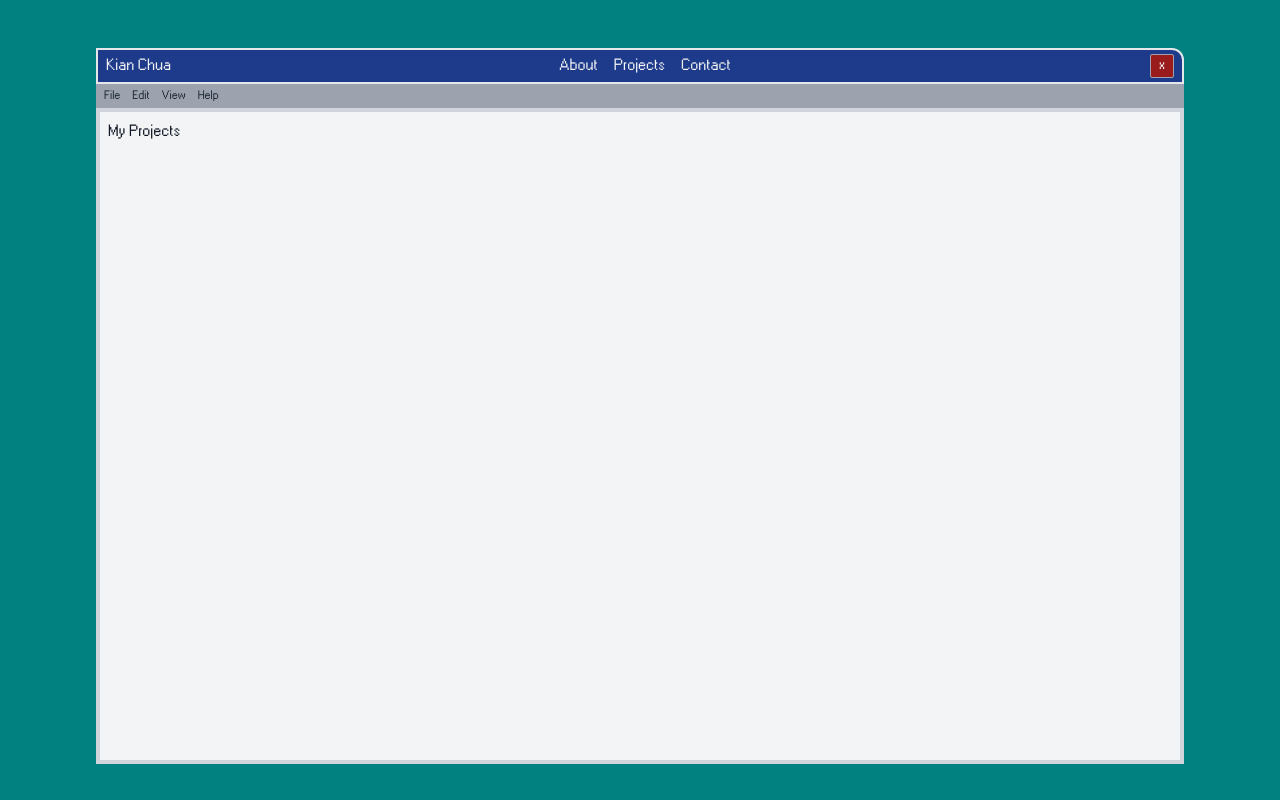
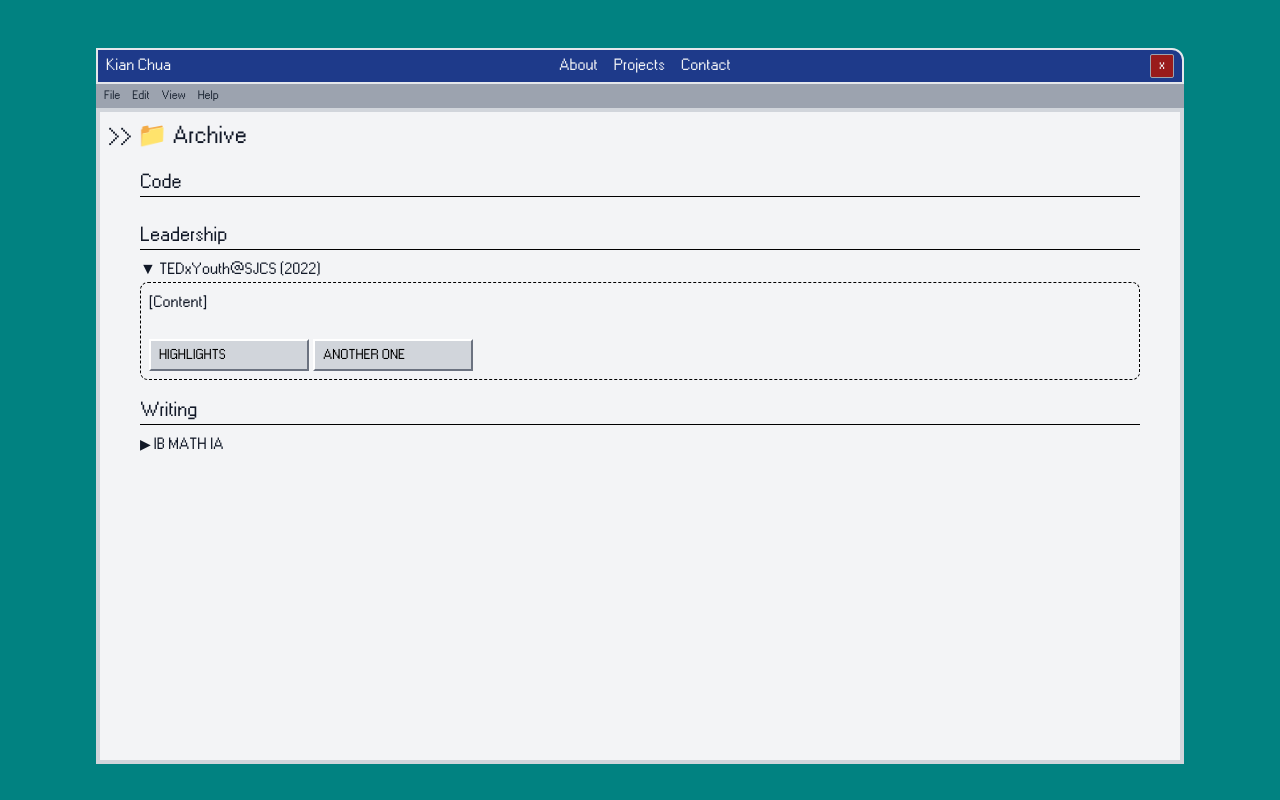
Before and after one commit to kodename-kian/portfolio, a Next.js app: page /projects in a window 1280 px wide. Built offline with nearby package versions, Linux system fonts and the light colour scheme.

Commit message:
project skeleton + content component

```diff
--- a/src/app/projects/page.tsx
+++ b/src/app/projects/page.tsx
@@ -1,12 +1,23 @@
 import React from "react";
 import Body from "@/components/Body";
-import Chunk from "@/components/Chunk";
+import Project from "@/components/Project";
 
 export default function Home() {
     return (
       <Body>
-        <div>
-          My Projects
+        <div className="overflow-y-auto">
+          <span className="text-2xl"> &gt;&gt; 📁 Archive </span>
+          <div className="h-full flex flex-col items-left ml-4 mr-4 p-4">
+            <span className="w-full text-xl      mb-2 border-b border-black"> Code </span>
+            <span className="w-full text-xl mt-4 mb-2 border-b border-black"> Leadership </span>
+              <Project title="TEDxYouth@SJCS" year="2022" open={true} links={[{platform: "HIGHLIGHTS", url:"https://www.youtube.com/watch?v=cwNiavtLFlw", icon:"pi pi-youtube"},
+                                                                              {platform: "ANOTHER ONE", url:"", icon:"pi pi-youtube"}
+              ]}>
+                [Content]
+              </Project>
+            <span className="w-full text-xl mt-4 mb-2 border-b border-black"> Writing  </span>
+              <Project title="IB MATH IA" />
+          </div>
         </div>
       </Body>
     );
--- /dev/null
+++ b/src/components/Project.tsx
@@ -0,0 +1,53 @@
+'use client';
+
+import React from 'react';
+import { useState, PropsWithChildren } from 'react';
+
+interface ProjectLinks {
+    platform: string,
+    url: string,
+    icon: string,
+}
+
+interface ProjectProps {
+    title: string,
+    year?: string,
+    open?: boolean,
+    links?: Array<ProjectLinks>,
+}
+
+export default function Project({title, year, open, links, children} : PropsWithChildren<ProjectProps>) {
+    const [contentVisible, setContentVis] = useState(open);
+
+    return (
+        <div>
+            <button onClick={() => setContentVis(!contentVisible)}>
+                { contentVisible ? <span className="text-md"> {'\u25BC'} </span> :
+                                   <span className="text-sm"> {'\u25B6'} </span> }
+                { title }
+                { year ? " (" + year + ")" : ""}
+            </button>
+
+            { contentVisible ?
+                <div className="flex flex-col p-2 rounded-lg border border-dashed border-black">
+                    { children }
+                    { links ?
+                        <div className="flex flex-col md:flex-row md:items-center pt-6">
+
+                            { links.map((link) => {
+                                return(
+                                    <a href={link.url} key={link.url} target="_blank" rel="noopener noreferrer"
+                                       className="md:w-40 border-2 border-white border-b-gray-500 border-r-gray-500 active:border-transparent
+                                                  bg-gray-300 hover:bg-gray-400 p-1 mr-1 text-black text-sm items-center">
+                                        <i className={link.icon + " pr-1 text-md"}></i> {link.platform}
+                                    </a>
+                                );
+                            })}
+
+                        </div> : <></>
+                    }
+                </div> : <></>
+            }
+        </div>
+    )
+}
```
